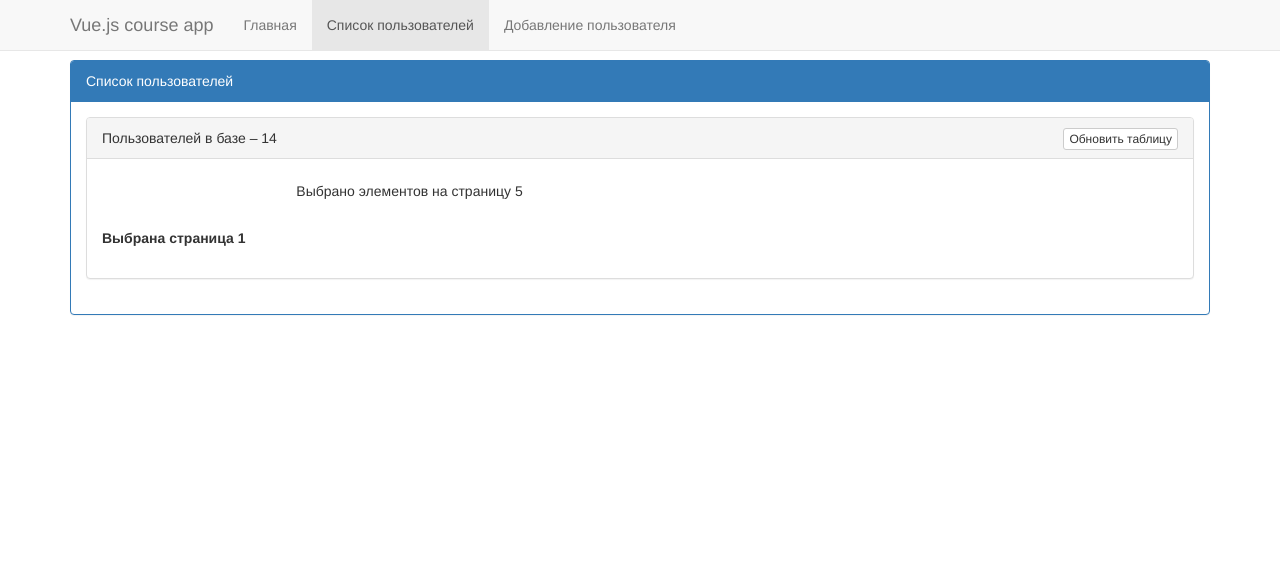
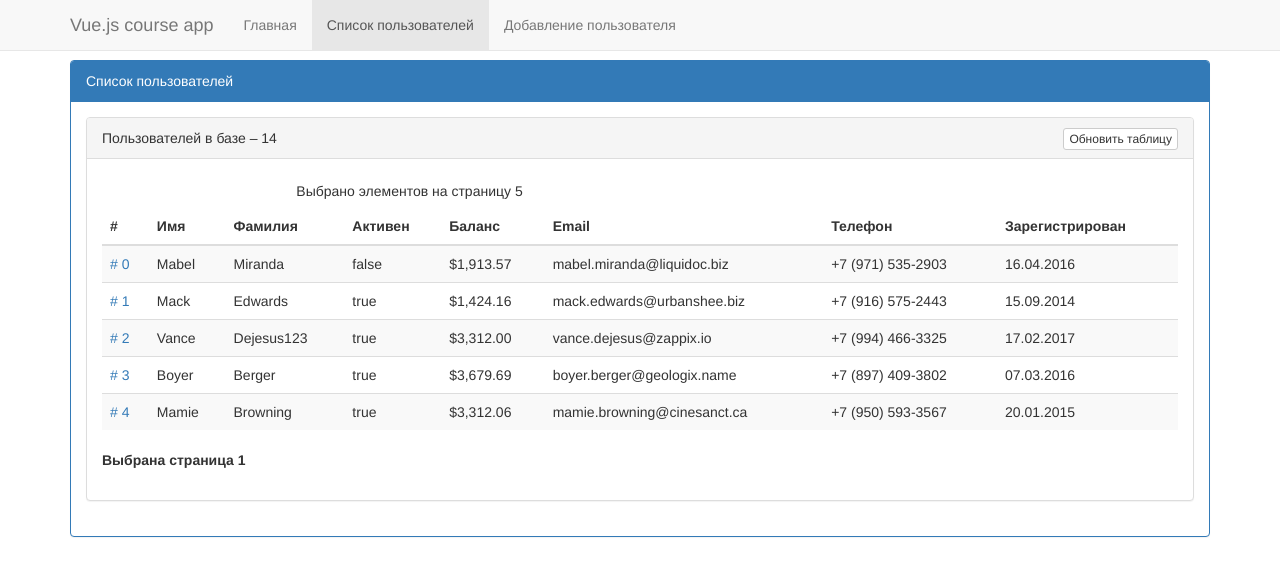
Before and after one commit to BK172/vue-course-app, a Vue app: page /list in a window 1280 px wide. Shown: the top 576 px of the page. Built offline with nearby package versions, Linux system fonts and the light colour scheme; data requests are answered from the project's data file.

Commit message:
Добавлена разметка в слотах

```diff
--- a/src/pages/Table.vue
+++ b/src/pages/Table.vue
@@ -8,7 +8,29 @@
     <div class="panel-body">
 
       <dashboard-grid title="Пользователей в базе" :url="url">
-
+        <tr slot="header">
+          <th>#</th>
+          <th>Имя</th>
+          <th>Фамилия</th>
+          <th>Активен</th>
+          <th>Баланс</th>
+          <th>Email</th>
+          <th>Телефон</th>
+          <th>Зарегистрирован</th>
+        </tr>
+        <!-- props будет прибиндено в этот слот (слот с ограниченной областью видимости) -->
+        <template slot="row" slot-scope="props">
+          <td>
+            <router-link :to="`/user/${props.id}`"># {{ props.id }}</router-link>
+          </td>
+          <td>{{ props.firstName }}</td>
+          <td>{{ props.lastName }}</td>
+          <td>{{ props.isActive }}</td>
+          <td>{{ props.balance }}</td>
+          <td>{{ props.email }}</td>
+          <td>{{ props.phone }}</td>
+          <td>{{ props.registered }}</td>
+        </template>
       </dashboard-grid>
 
     </div>
--- a/src/pages/UserEdit.vue
+++ b/src/pages/UserEdit.vue
@@ -16,8 +16,6 @@
       </div>
       <div class="panel-body">
 
-        <!-- можно переписать на v-model -->
-        <!-- <user-form :value="user"> -->
         <user-form v-model="user">
           <div slot="buttons">
             <button type="button" class="btn btn-success" @click="save">
```
